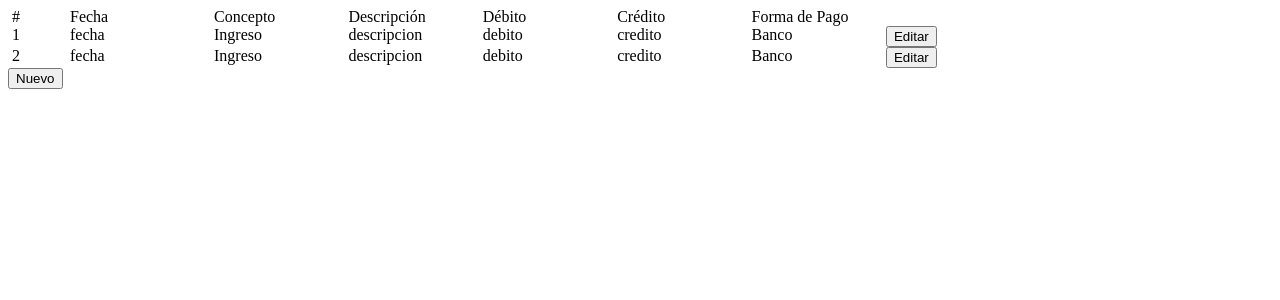
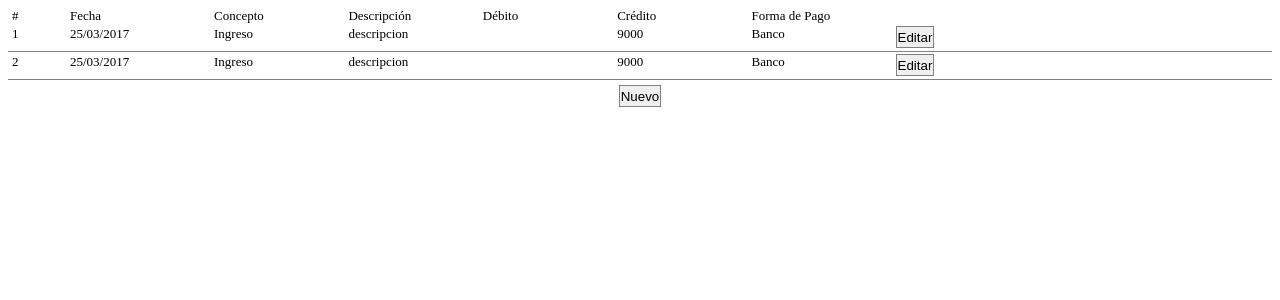
Before and after one commit to alexunjm/librodiario, an Angular app: page / in a window 1280 px wide. Shown: the top 300 px of the page. Built offline with nearby package versions, Linux system fonts and the light colour scheme.

Commit message:
Ajuste Visual

```diff
--- /dev/null
+++ b/src/app/date-functions.ts
@@ -0,0 +1,32 @@
+export class DateFunctions {
+
+  private static _instace: DateFunctions;
+
+  private constructor() {
+  }
+
+  public static getInstance(): DateFunctions {
+    if(!DateFunctions._instace) {
+      DateFunctions._instace = new DateFunctions();
+    }
+    return DateFunctions._instace;
+  }
+
+  defaultFormat(date: Date, separator = '/'): string {
+    var mm = date.getMonth() + 1;
+    var dd = date.getDate();
+    return [
+      (dd > 9 ? '' : '0') + dd,
+      (mm > 9 ? '' : '0') + mm,
+      date.getFullYear(),
+    ].join(separator);
+  }
+
+  getDate(dateStr: string, splitter = '-'): Date {
+    var e = dateStr.split(splitter);
+    var d = new Date(Date.UTC(parseInt(e[0]), parseInt(e[1])-1, parseInt(e[2])));
+    d.setFullYear(d.getUTCFullYear(), d.getUTCMonth(), d.getUTCDate());
+    return d;
+  }
+
+}
--- a/src/app/factory.ts
+++ b/src/app/factory.ts
@@ -1,61 +1,82 @@
 import { Concept } from './concept';
 import { PaymentType } from './payment-type';
 import { Registry } from './registry';
+import { DateFunctions } from './date-functions';
 
 export class Factory {
 
-  private constructor() {}
+  private static _instace: Factory;
+
+  private sampleConcept: Concept;
+  private samplePayment: PaymentType;
+  private sampleConceptList: Array<Concept>;
+  private samplePaymentList: Array<PaymentType>;
+
+  private constructor() {
+
+    this.sampleConcept = new Concept('Ingreso');
+    this.samplePayment = new PaymentType('Banco');
+    this.sampleConceptList = [
+      this.getSampleConcept(),
+      new Concept('Egreso'),
+      new Concept('Préstamo'),
+      new Concept('Compra'),
+      new Concept('Venta')
+    ];
+    this.samplePaymentList = [
+      this.getSamplePayment(),
+      new PaymentType('Caja'),
+      new PaymentType('Cuentas por Pagar'),
+      new PaymentType('Cuentas por Cobrar')
+    ];
+  }
 
   public static getInstance(): Factory {
-    return new Factory();
+    if(!Factory._instace) {
+      Factory._instace = new Factory();
+    }
+    return Factory._instace;
   }
 
   public getSampleRegistry(): Registry {
     return new Registry(
-      'fecha',
+      new Date(),
       this.getSampleConcept(),
       'descripcion',
-      'debito',
-      'credito',
+      '',
+      '9000',
       this.getSamplePayment()
     );
   }
 
   public getEmptyRegistry(): Registry {
     return new Registry(
+      new Date(),
+      this.getSampleConcept(),
       '',
       '',
       '',
-      '',
-      '',
-      ''
+      this.getSamplePayment()
     );
   }
 
   public getSampleConcept(): Concept {
-    return new Concept('Ingreso');
+    return this.sampleConcept;
   }
 
   public getSamplePayment(): PaymentType {
-    return new PaymentType('Banco');
+    return this.samplePayment;
   }
 
   public getSampleConceptList(): Array<Concept> {
-    return [
-      new Concept('Ingreso'),
-      new Concept('Egreso'),
-      new Concept('Préstamo'),
-      new Concept('Compra'),
-      new Concept('Venta')
-    ];
+    return this.sampleConceptList;
   }
 
   public getSamplePaymentList(): Array<PaymentType> {
-    return [
-      new PaymentType('Banco'),
-      new PaymentType('Caja'),
-      new PaymentType('Cuentas por Pagar'),
-      new PaymentType('Cuentas por Cobrar')
-    ];
+    return this.samplePaymentList;
+  }
+
+  public getDateFunctionsObject():DateFunctions {
+    return DateFunctions.getInstance();
   }
 }
--- a/src/app/month/registry-item.component.html
+++ b/src/app/month/registry-item.component.html
@@ -3,8 +3,9 @@
         <span class="no-editable">{{ index }}</span>
       </div>
       <div class="attribute">
-        <span class="no-editable" [hidden]="editable">{{ registry.date }}</span>
-        <input type="date" [hidden]="!editable" [(ngModel)]="registry.date">
+        <span class="no-editable" [hidden]="editable">{{ formatDate(registry.date) }}</span>
+        <input type="date" [hidden]="!editable"
+        [ngModel]="registry.date | date:'y-MM-dd'" (ngModelChange)="registry.date = getDate($event)">
       </div>
       <div class="attribute">
         <span class="no-editable" [hidden]="editable">{{ registry.concept.name }}</span>
--- a/src/app/month/registry-item.component.ts
+++ b/src/app/month/registry-item.component.ts
@@ -28,6 +28,15 @@ export class RegistryItemComponent implements OnInit {
 
   toogleEditable() {
     this.editable = !this.editable;
+    console.log(this.registry);
+  }
+
+  formatDate(date: Date) {
+    return Factory.getInstance().getDateFunctionsObject().defaultFormat(date);
+  }
+
+  getDate(dateStr) {
+    return Factory.getInstance().getDateFunctionsObject().getDate(dateStr);
   }
 
 }
--- a/src/styles.css
+++ b/src/styles.css
@@ -1,3 +1,7 @@
+body {
+    font-size: 13px;
+}
+
 .row {
     display: flex;
 }
@@ -15,16 +19,46 @@
     width: 100%;
 }
 
-input[type=date] {
-    width: 130px;
-}
-
 .attribute:nth-child(1) {
     min-width: 50px;
     max-width: 50px;
 }
 
-.attribute:nth-child(2) {
+.attribute:nth-child(2), .attribute:nth-child(7) {
     min-width: 136px;
     max-width: 136px;
 }
+
+select {
+    min-width: 80px;
+    max-width: 80px;
+}
+
+input[type=date] {
+    width: 130px;
+}
+
+ld-registry-item {
+    border-bottom: solid 1px gray;
+    padding: 2px 0px 3px;
+}
+
+.row.body>.registry:last-child {
+    display: flex;
+    justify-content: center;
+    margin: 5px;
+}
+
+input {
+    height: 18px;
+    border: solid 1px gray;
+}
+
+select, button {
+    height: 22px;
+    border: solid 1px gray;
+}
+
+input, button, select {
+    padding: 1px;
+}
```
